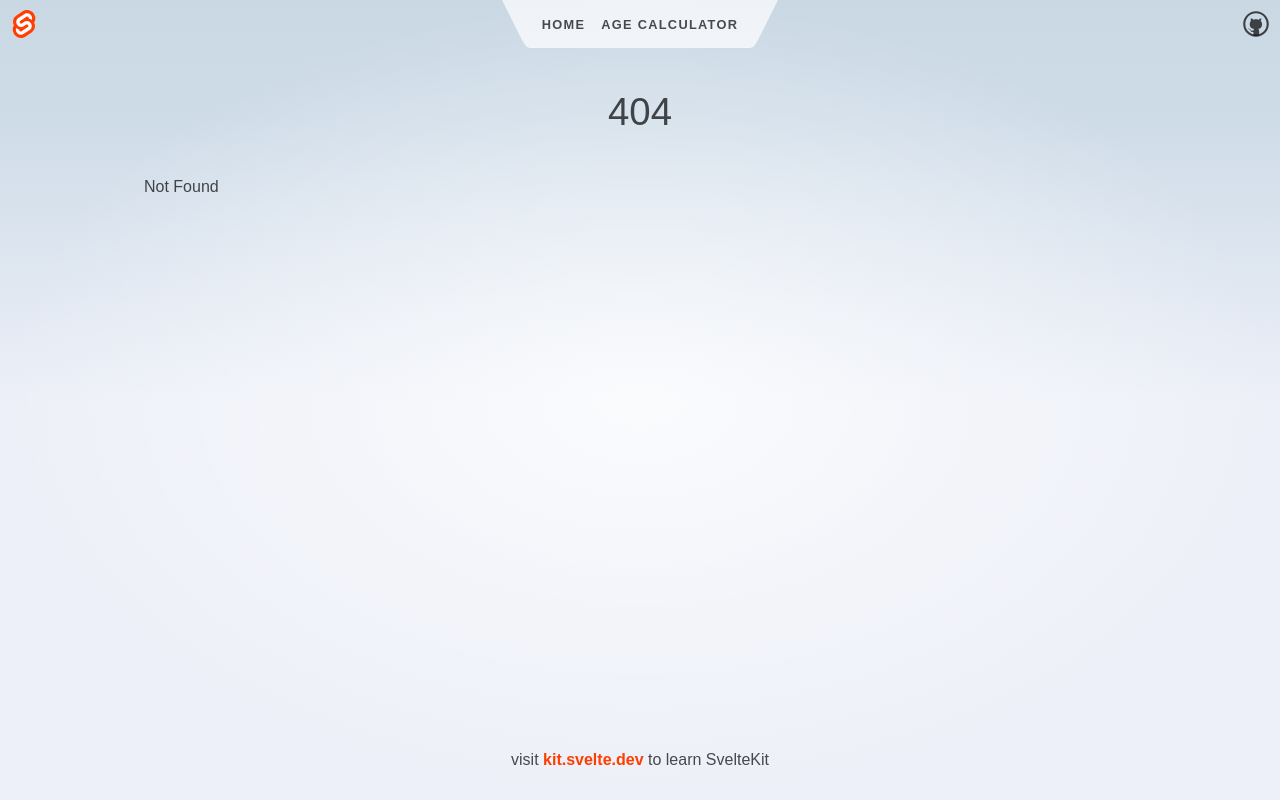
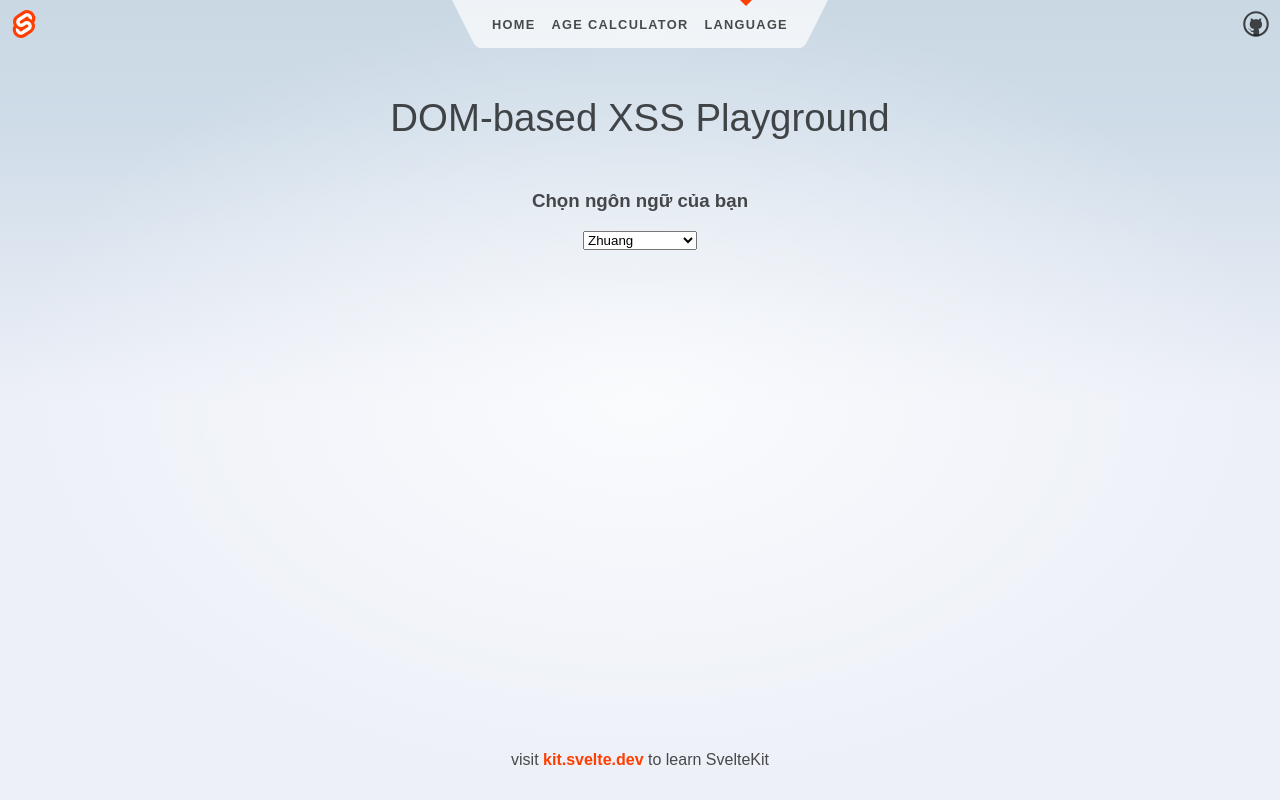
Before and after one commit to duydang2311/xss-playground, a SvelteKit app: page /language in a window 1280 px wide. Before the commit this address had no page. Built offline with nearby package versions, Linux system fonts and the light colour scheme.

Commit message:
feat(routes): add /language route

```diff
--- a/src/routes/Comment.svelte
+++ b/src/routes/Comment.svelte
@@ -1,5 +1,6 @@
 <script lang="ts">
 	export let text: string;
+	console.log(text);
 </script>
 
 <p>
--- a/src/routes/Header.svelte
+++ b/src/routes/Header.svelte
@@ -21,6 +21,9 @@
 			</li>
 			<li class:active={$page.url.pathname === '/ageCalculator'}>
 				<a href="/ageCalculator">Age calculator</a>
+			</li>
+			<li class:active={$page.url.pathname === '/language'}>
+				<a href="/language">Language</a>
 			</li>
 		</ul>
 		<svg viewBox="0 0 2 3" aria-hidden="true">
--- /dev/null
+++ b/src/routes/language/+page.svelte
@@ -0,0 +1,54 @@
+<script lang="ts">
+	import { goto } from '$app/navigation';
+	import { assets } from '$app/paths';
+	import { page } from '$app/stores';
+	import type { PageData } from '.svelte-kit/types/src/routes/$types';
+	import { onMount } from 'svelte';
+
+	export let data: PageData;
+	let languages: string[] = data.default ? [data.default] : [];
+	let select: HTMLSelectElement;
+
+	onMount(async () => {
+		languages = languages.concat(
+			(await fetchLanguages())
+				.filter((v) => v !== data.default)
+				.sort((s1, s2) => s1.localeCompare(s2))
+		);
+	});
+	async function fetchLanguages() {
+		return (await (await fetch(`${assets}/languages.json`)).json()) as string[];
+	}
+	function onInput(ev: InputEvent) {
+		$page.url.searchParams.set('default', languages[Number(ev.target.value)]);
+		goto($page.url.search).then((_) => {
+			select.focus();
+		});
+	}
+	$: languages, console.log('ok');
+</script>
+
+<svelte:head>
+	<title>DOM-based XSS Playground</title>
+	<meta name="description" content="DOM-based XSS Playground" />
+</svelte:head>
+
+<section>
+	<h1>DOM-based XSS Playground</h1>
+	<h3>Chọn ngôn ngữ của bạn</h3>
+	<select bind:this={select} name="language" id="language" on:input={onInput}>
+		{#each languages as language, i (i)}
+			<option value={i}>{@html language}</option>
+		{/each}
+	</select>
+</section>
+
+<style>
+	section {
+		display: flex;
+		flex-direction: column;
+		justify-content: center;
+		align-items: center;
+		position: relative;
+	}
+</style>
--- /dev/null
+++ b/src/routes/language/+page.ts
@@ -0,0 +1,7 @@
+import type { PageLoad } from '.svelte-kit/types/src/routes/$types';
+
+export const load: PageLoad = async ({ url }) => {
+	return {
+		default: url.searchParams.get('default')
+	};
+};
--- /dev/null
+++ b/static/languages.json
@@ -0,0 +1,221 @@
+[
+	"Abkhaz",
+	"Afar",
+	"Afrikaans",
+	"Akan",
+	"Albanian",
+	"Amharic",
+	"Arabic",
+	"Aragonese",
+	"Armenian",
+	"Assamese",
+	"Avaric",
+	"Avestan",
+	"Aymara",
+	"Azerbaijani",
+	"Bambara",
+	"Bashkir",
+	"Basque",
+	"Belarusian",
+	"Bengali",
+	"Bihari",
+	"Bislama",
+	"Bosnian",
+	"Breton",
+	"Bulgarian",
+	"Burmese",
+	"Catalan",
+	"Valencian",
+	"Chamorro",
+	"Chechen",
+	"Chichewa",
+	"Chewa",
+	"Nyanja",
+	"Chinese",
+	"Chuvash",
+	"Cornish",
+	"Corsican",
+	"Cree",
+	"Croatian",
+	"Czech",
+	"Danish",
+	"Divehi",
+	"Dhivehi",
+	"Maldivian",
+	"Dutch",
+	"English",
+	"Esperanto",
+	"Estonian",
+	"Ewe",
+	"Faroese",
+	"Fijian",
+	"Finnish",
+	"French",
+	"Fula",
+	"Fulah",
+	"Pulaar",
+	"Pular",
+	"Galician",
+	"Georgian",
+	"German",
+	"Greek",
+	"Guaran",
+	"Gujarati",
+	"Haitian",
+	"Haitian",
+	"Creole",
+	"Hausa",
+	"Hebrew",
+	"Herero",
+	"Hindi",
+	"Hiri",
+	"Motu",
+	"Hungarian",
+	"Interlingua",
+	"Indonesian",
+	"Interlingue",
+	"Irish",
+	"Igbo",
+	"Inupiaq",
+	"Ido",
+	"Icelandic",
+	"Italian",
+	"Inuktitut",
+	"Japanese",
+	"Javanese",
+	"Kalaallisut",
+	"Greenlandic",
+	"Kannada",
+	"Kanuri",
+	"Kashmiri",
+	"Kazakh",
+	"Khmer",
+	"Kikuyu",
+	"Gikuyu",
+	"Kinyarwanda",
+	"Kirghiz",
+	"Kyrgyz",
+	"Komi",
+	"Kongo",
+	"Korean",
+	"Kurdish",
+	"Kwanyama",
+	"Kuanyama",
+	"Latin",
+	"Luxembourgish",
+	"Letzeburgesch",
+	"Luganda",
+	"Limburgish",
+	"Limburgan",
+	"Limburger",
+	"Lingala",
+	"Lao",
+	"Lithuanian",
+	"Luba-Katanga",
+	"Latvian",
+	"Manx",
+	"Macedonian",
+	"Malagasy",
+	"Malay",
+	"Malayalam",
+	"Maltese",
+	"Marathi",
+	"Marshallese",
+	"Mongolian",
+	"Nauru",
+	"Navajo",
+	"Navaho",
+	"Norwegian",
+	"Bokm",
+	"North",
+	"Ndebele",
+	"Nepali",
+	"Ndonga",
+	"Norwegian",
+	"Nynorsk",
+	"Norwegian",
+	"Nuosu",
+	"South",
+	"Ndebele",
+	"Occitan",
+	"Ojibwe",
+	"Ojibwa",
+	"Slavonic",
+	"Bulgarian",
+	"Oromo",
+	"Oriya",
+	"Ossetian",
+	"Ossetic",
+	"Panjabi",
+	"Punjabi",
+	"Persian",
+	"Polish",
+	"Pashto",
+	"Pushto",
+	"Portuguese",
+	"Quechua",
+	"Romansh",
+	"Kirundi",
+	"Romanian",
+	"Moldavian",
+	"Moldovan",
+	"Russian",
+	"Sanskrit",
+	"Sardinian",
+	"Sindhi",
+	"Northern",
+	"Sami",
+	"Samoan",
+	"Sango",
+	"Serbian",
+	"Scottish",
+	"Gaelic",
+	"Gaelic",
+	"Shona",
+	"Sinhala",
+	"Sinhalese",
+	"Slovak",
+	"Slovene",
+	"Somali",
+	"Southern",
+	"Sotho",
+	"Spanish",
+	"Castilian",
+	"Sundanese",
+	"Swahili",
+	"Swati",
+	"Swedish",
+	"Tamil",
+	"Telugu",
+	"Tajik",
+	"Thai",
+	"Tigrinya",
+	"Tibetan",
+	"Turkmen",
+	"Tagalog",
+	"Tswana",
+	"Tonga",
+	"Turkish",
+	"Tsonga",
+	"Tatar",
+	"Twi",
+	"Tahitian",
+	"Uighur",
+	"Uyghur",
+	"Ukrainian",
+	"Urdu",
+	"Uzbek",
+	"Venda",
+	"Vietnamese",
+	"Volap",
+	"Walloon",
+	"Welsh",
+	"Wolof",
+	"Western",
+	"Frisian",
+	"Xhosa",
+	"Yiddish",
+	"Yoruba",
+	"Zhuang",
+	"Chuang"
+]
```
